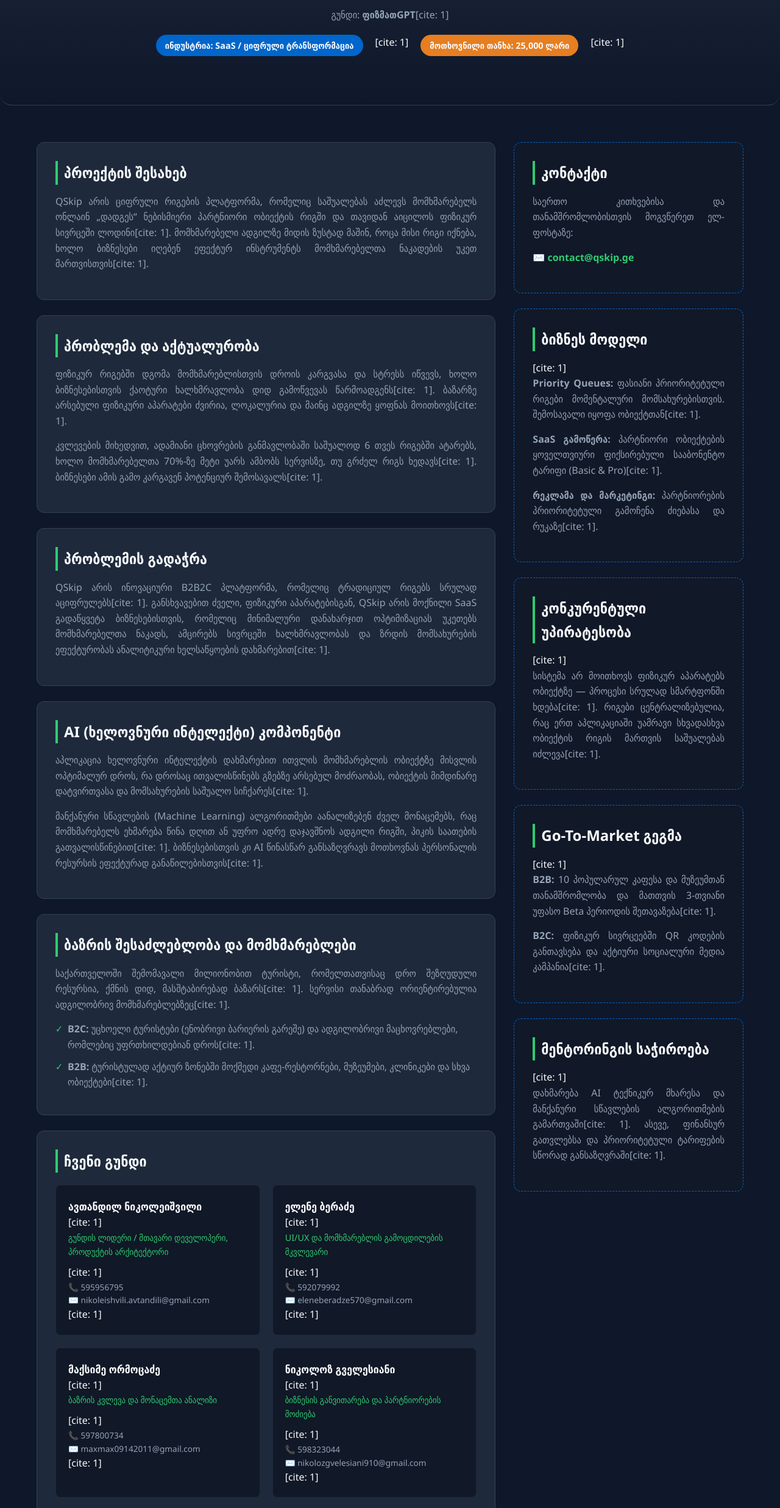
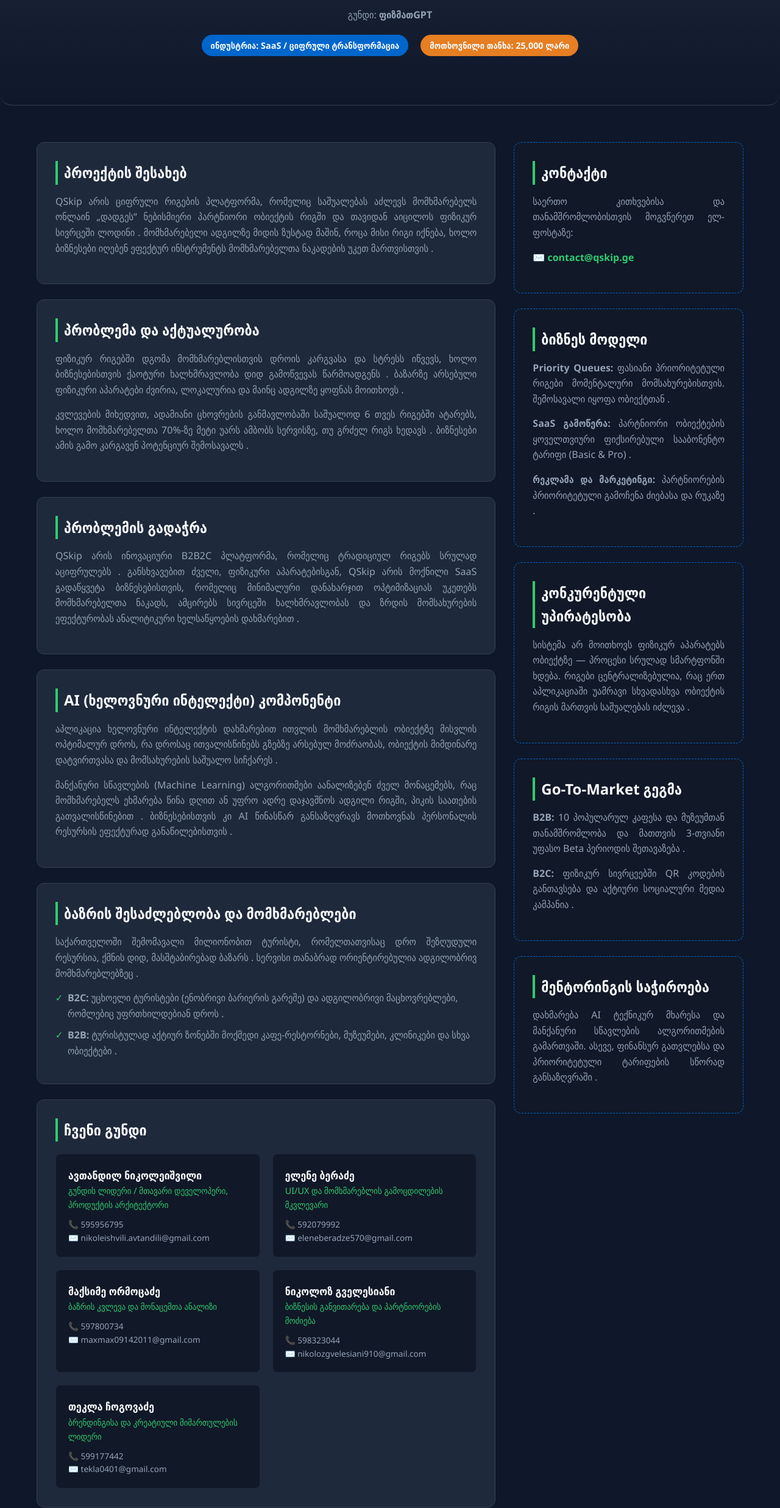
Before and after one commit to Avto11/website-script-testing, a plain HTML site: page index.html in a window 1280 px wide. Shown: the part 188-2661 px from the top of the page at 61% size. Drawn offline with Linux system fonts and the light colour scheme.

Commit message:
Update index.html

```diff
--- a/index.html
+++ b/index.html
@@ -188,11 +188,11 @@
             <h1>QSkip</h1>
             <div class="tagline">ციფრული რიგების პლატფორმა</div>
             <p style="max-width: 700px; margin: 0 auto; text-align: center;">
-                გუნდი: <strong>ფიზმათGPT</strong>[cite: 1]
+                გუნდი: <strong>ფიზმათGPT</strong> <!--[cite: 1] -->
             </p>
             <div class="meta-info">
-                <span class="badge">ინდუსტრია: SaaS / ციფრული ტრანსფორმაცია</span>[cite: 1]
-                <span class="badge funding">მოთხოვნილი თანხა: 25,000 ლარი</span>[cite: 1]
+                <span class="badge">ინდუსტრია: SaaS / ციფრული ტრანსფორმაცია</span> <!--[cite: 1] -->
+                <span class="badge funding">მოთხოვნილი თანხა: 25,000 ლარი</span> <!--[cite: 1] -->
             </div>
         </div>
     </header>
@@ -204,32 +204,32 @@
             <main>
                 <section id="about">
                     <h2>პროექტის შესახებ</h2>
-                    <p>QSkip არის ციფრული რიგების პლატფორმა, რომელიც საშუალებას აძლევს მომხმარებელს ონლაინ „დადგეს“ ნებისმიერი პარტნიორი ობიექტის რიგში და თავიდან აიცილოს ფიზიკურ სივრცეში ლოდინი[cite: 1]. მომხმარებელი ადგილზე მიდის ზუსტად მაშინ, როცა მისი რიგი იქნება, ხოლო ბიზნესები იღებენ ეფექტურ ინსტრუმენტს მომხმარებელთა ნაკადების უკეთ მართვისთვის[cite: 1].</p>
+                    <p>QSkip არის ციფრული რიგების პლატფორმა, რომელიც საშუალებას აძლევს მომხმარებელს ონლაინ „დადგეს“ ნებისმიერი პარტნიორი ობიექტის რიგში და თავიდან აიცილოს ფიზიკურ სივრცეში ლოდინი <!--[cite: 1] -->. მომხმარებელი ადგილზე მიდის ზუსტად მაშინ, როცა მისი რიგი იქნება, ხოლო ბიზნესები იღებენ ეფექტურ ინსტრუმენტს მომხმარებელთა ნაკადების უკეთ მართვისთვის <!--[cite: 1] -->.</p>
                 </section>
 
                 <section id="problem">
                     <h2>პრობლემა და აქტუალურობა</h2>
-                    <p>ფიზიკურ რიგებში დგომა მომხმარებლისთვის დროის კარგვასა და სტრესს იწვევს, ხოლო ბიზნესებისთვის ქაოტური ხალხმრავლობა დიდ გამოწვევას წარმოადგენს[cite: 1]. ბაზარზე არსებული ფიზიკური აპარატები ძვირია, ლოკალურია და მაინც ადგილზე ყოფნას მოითხოვს[cite: 1].</p>
-                    <p>კვლევების მიხედვით, ადამიანი ცხოვრების განმავლობაში საშუალოდ 6 თვეს რიგებში ატარებს, ხოლო მომხმარებელთა 70%-ზე მეტი უარს ამბობს სერვისზე, თუ გრძელ რიგს ხედავს[cite: 1]. ბიზნესები ამის გამო კარგავენ პოტენციურ შემოსავალს[cite: 1].</p>
+                    <p>ფიზიკურ რიგებში დგომა მომხმარებლისთვის დროის კარგვასა და სტრესს იწვევს, ხოლო ბიზნესებისთვის ქაოტური ხალხმრავლობა დიდ გამოწვევას წარმოადგენს <!--[cite: 1] -->. ბაზარზე არსებული ფიზიკური აპარატები ძვირია, ლოკალურია და მაინც ადგილზე ყოფნას მოითხოვს <!--[cite: 1] -->.</p>
+                    <p>კვლევების მიხედვით, ადამიანი ცხოვრების განმავლობაში საშუალოდ 6 თვეს რიგებში ატარებს, ხოლო მომხმარებელთა 70%-ზე მეტი უარს ამბობს სერვისზე, თუ გრძელ რიგს ხედავს <!--[cite: 1] -->. ბიზნესები ამის გამო კარგავენ პოტენციურ შემოსავალს <!--[cite: 1] -->.</p>
                 </section>
 
                 <section id="solution">
                     <h2>პრობლემის გადაჭრა</h2>
-                    <p>QSkip არის ინოვაციური B2B2C პლატფორმა, რომელიც ტრადიციულ რიგებს სრულად აციფრულებს[cite: 1]. განსხვავებით ძველი, ფიზიკური აპარატებისგან, QSkip არის მოქნილი SaaS გადაწყვეტა ბიზნესებისთვის, რომელიც მინიმალური დანახარჯით ოპტიმიზაციას უკეთებს მომხმარებელთა ნაკადს, ამცირებს სივრცეში ხალხმრავლობას და ზრდის მომსახურების ეფექტურობას ანალიტიკური ხელსაწყოების დახმარებით[cite: 1].</p>
+                    <p>QSkip არის ინოვაციური B2B2C პლატფორმა, რომელიც ტრადიციულ რიგებს სრულად აციფრულებს <!--[cite: 1] -->. განსხვავებით ძველი, ფიზიკური აპარატებისგან, QSkip არის მოქნილი SaaS გადაწყვეტა ბიზნესებისთვის, რომელიც მინიმალური დანახარჯით ოპტიმიზაციას უკეთებს მომხმარებელთა ნაკადს, ამცირებს სივრცეში ხალხმრავლობას და ზრდის მომსახურების ეფექტურობას ანალიტიკური ხელსაწყოების დახმარებით <!--[cite: 1] -->.</p>
                 </section>
 
                 <section id="ai-component">
                     <h2>AI (ხელოვნური ინტელექტი) კომპონენტი</h2>
-                    <p>აპლიკაცია ხელოვნური ინტელექტის დახმარებით ითვლის მომხმარებლის ობიექტზე მისვლის ოპტიმალურ დროს, რა დროსაც ითვალისწინებს გზებზე არსებულ მოძრაობას, ობიექტის მიმდინარე დატვირთვასა და მომსახურების საშუალო სიჩქარეს[cite: 1].</p>
-                    <p>მანქანური სწავლების (Machine Learning) ალგორითმები აანალიზებენ ძველ მონაცემებს, რაც მომხმარებელს ეხმარება წინა დღით ან უფრო ადრე დაჯავშნოს ადგილი რიგში, პიკის საათების გათვალისწინებით[cite: 1]. ბიზნესებისთვის კი AI წინასწარ განსაზღვრავს მოთხოვნას პერსონალის რესურსის ეფექტურად განაწილებისთვის[cite: 1].</p>
+                    <p>აპლიკაცია ხელოვნური ინტელექტის დახმარებით ითვლის მომხმარებლის ობიექტზე მისვლის ოპტიმალურ დროს, რა დროსაც ითვალისწინებს გზებზე არსებულ მოძრაობას, ობიექტის მიმდინარე დატვირთვასა და მომსახურების საშუალო სიჩქარეს <!--[cite: 1] -->.</p>
+                    <p>მანქანური სწავლების (Machine Learning) ალგორითმები აანალიზებენ ძველ მონაცემებს, რაც მომხმარებელს ეხმარება წინა დღით ან უფრო ადრე დაჯავშნოს ადგილი რიგში, პიკის საათების გათვალისწინებით <!--[cite: 1] -->. ბიზნესებისთვის კი AI წინასწარ განსაზღვრავს მოთხოვნას პერსონალის რესურსის ეფექტურად განაწილებისთვის <!--[cite: 1] -->.</p>
                 </section>
 
                 <section id="market">
                     <h2>ბაზრის შესაძლებლობა და მომხმარებლები</h2>
-                    <p>საქართველოში შემომავალი მილიონობით ტურისტი, რომელთათვისაც დრო შეზღუდული რესურსია, ქმნის დიდ, მასშტაბირებად ბაზარს[cite: 1]. სერვისი თანაბრად ორიენტირებულია ადგილობრივ მომხმარებლებზეც[cite: 1].</p>
+                    <p>საქართველოში შემომავალი მილიონობით ტურისტი, რომელთათვისაც დრო შეზღუდული რესურსია, ქმნის დიდ, მასშტაბირებად ბაზარს <!--[cite: 1] -->. სერვისი თანაბრად ორიენტირებულია ადგილობრივ მომხმარებლებზეც <!--[cite: 1] -->.</p>
                     <ul>
-                        <li><strong>B2C:</strong> უცხოელი ტურისტები (ენობრივი ბარიერის გარეშე) და ადგილობრივი მაცხოვრებლები, რომლებიც უფრთხილდებიან დროს[cite: 1].</li>
-                        <li><strong>B2B:</strong> ტურისტულად აქტიურ ზონებში მოქმედი კაფე-რესტორნები, მუზეუმები, კლინიკები და სხვა ობიექტები[cite: 1].</li>
+                        <li><strong>B2C:</strong> უცხოელი ტურისტები (ენობრივი ბარიერის გარეშე) და ადგილობრივი მაცხოვრებლები, რომლებიც უფრთხილდებიან დროს <!--[cite: 1] -->.</li>
+                        <li><strong>B2B:</strong> ტურისტულად აქტიურ ზონებში მოქმედი კაფე-რესტორნები, მუზეუმები, კლინიკები და სხვა ობიექტები <!--[cite: 1] -->.</li>
                     </ul>
                 </section>
 
@@ -237,29 +237,29 @@
                     <h2>ჩვენი გუნდი</h2>
                     <div class="team-grid">
                         <div class="member-card">
-                            <div class="member-name">ავთანდილ ნიკოლეიშვილი</div>[cite: 1]
-                            <div class="member-role">გუნდის ლიდერი / მთავარი დეველოპერი, პროდუქტის არქიტექტორი</div>[cite: 1]
-                            <div class="member-contact">📞 595956795<br>✉️ nikoleishvili.avtandili@gmail.com</div>[cite: 1]
+                            <div class="member-name">ავთანდილ ნიკოლეიშვილი</div> <!--[cite: 1] -->
+                            <div class="member-role">გუნდის ლიდერი / მთავარი დეველოპერი, პროდუქტის არქიტექტორი</div> <!--[cite: 1] -->
+                            <div class="member-contact">📞 595956795<br>✉️ nikoleishvili.avtandili@gmail.com</div> <!--[cite: 1] -->
                         </div>
                         <div class="member-card">
-                            <div class="member-name">ელენე ბერაძე</div>[cite: 1]
-                            <div class="member-role">UI/UX და მომხმარებლის გამოცდილების მკვლევარი</div>[cite: 1]
-                            <div class="member-contact">📞 592079992<br>✉️ eleneberadze570@gmail.com</div>[cite: 1]
+                            <div class="member-name">ელენე ბერაძე</div> <!--[cite: 1] -->
+                            <div class="member-role">UI/UX და მომხმარებლის გამოცდილების მკვლევარი</div> <!--[cite: 1] -->
+                            <div class="member-contact">📞 592079992<br>✉️ eleneberadze570@gmail.com</div> <!--[cite: 1] -->
                         </div>
                         <div class="member-card">
-                            <div class="member-name">მაქსიმე ორმოცაძე</div>[cite: 1]
-                            <div class="member-role">ბაზრის კვლევა და მონაცემთა ანალიზი</div>[cite: 1]
-                            <div class="member-contact">📞 597800734<br>✉️ maxmax09142011@gmail.com</div>[cite: 1]
+                            <div class="member-name">მაქსიმე ორმოცაძე</div> <!--[cite: 1] -->
+                            <div class="member-role">ბაზრის კვლევა და მონაცემთა ანალიზი</div> <!--[cite: 1] -->
+                            <div class="member-contact">📞 597800734<br>✉️ maxmax09142011@gmail.com</div> <!--[cite: 1] -->
                         </div>
                         <div class="member-card">
-                            <div class="member-name">ნიკოლოზ გველესიანი</div>[cite: 1]
-                            <div class="member-role">ბიზნესის განვითარება და პარტნიორების მოძიება</div>[cite: 1]
-                            <div class="member-contact">📞 598323044<br>✉️ nikolozgvelesiani910@gmail.com</div>[cite: 1]
+                            <div class="member-name">ნიკოლოზ გველესიანი</div> <!--[cite: 1] -->
+                            <div class="member-role">ბიზნესის განვითარება და პარტნიორების მოძიება</div> <!--[cite: 1] -->
+                            <div class="member-contact">📞 598323044<br>✉️ nikolozgvelesiani910@gmail.com</div> <!--[cite: 1] -->
                         </div>
                         <div class="member-card">
-                            <div class="member-name">თეკლა ჩოგოვაძე</div>[cite: 1]
-                            <div class="member-role">ბრენდინგისა და კრეატიული მიმართულების ლიდერი</div>[cite: 1]
-                            <div class="member-contact">📞 599177442<br>✉️ tekla0401@gmail.com</div>[cite: 1]
+                            <div class="member-name">თეკლა ჩოგოვაძე</div> <!--[cite: 1] -->
+                            <div class="member-role">ბრენდინგისა და კრეატიული მიმართულების ლიდერი</div> <!--[cite: 1] -->
+                            <div class="member-contact">📞 599177442<br>✉️ tekla0401@gmail.com</div> <!--[cite: 1] -->
                         </div>
                     </div>
                 </section>
@@ -274,26 +274,26 @@
                 </section>
 
                 <section class="sidebar-section">
-                    <h2>ბიზნეს მოდელი</h2>[cite: 1]
-                    <p><strong>Priority Queues:</strong> ფასიანი პრიორიტეტული რიგები მომენტალური მომსახურებისთვის. შემოსავალი იყოფა ობიექტთან[cite: 1].</p>
-                    <p><strong>SaaS გამოწერა:</strong> პარტნიორი ობიექტების ყოველთვიური ფიქსირებული სააბონენტო ტარიფი (Basic & Pro)[cite: 1].</p>
-                    <p><strong>რეკლამა და მარკეტინგი:</strong> პარტნიორების პრიორიტეტული გამოჩენა ძიებასა და რუკაზე[cite: 1].</p>
+                    <h2>ბიზნეს მოდელი</h2> <!--[cite: 1] -->
+                    <p><strong>Priority Queues:</strong> ფასიანი პრიორიტეტული რიგები მომენტალური მომსახურებისთვის. შემოსავალი იყოფა ობიექტთან <!--[cite: 1] -->.</p>
+                    <p><strong>SaaS გამოწერა:</strong> პარტნიორი ობიექტების ყოველთვიური ფიქსირებული სააბონენტო ტარიფი (Basic & Pro) <!--[cite: 1] -->.</p>
+                    <p><strong>რეკლამა და მარკეტინგი:</strong> პარტნიორების პრიორიტეტული გამოჩენა ძიებასა და რუკაზე <!--[cite: 1] -->.</p>
                 </section>
 
                 <section class="sidebar-section">
-                    <h2>კონკურენტული უპირატესობა</h2>[cite: 1]
-                    <p>სისტემა არ მოითხოვს ფიზიკურ აპარატებს ობიექტზე — პროცესი სრულად სმარტფონში ხდება[cite: 1]. რიგები ცენტრალიზებულია, რაც ერთ აპლიკაციაში უამრავი სხვადასხვა ობიექტის რიგის მართვის საშუალებას იძლევა[cite: 1].</p>
+                    <h2>კონკურენტული უპირატესობა</h2> <!--[cite: 1] -->
+                    <p>სისტემა არ მოითხოვს ფიზიკურ აპარატებს ობიექტზე — პროცესი სრულად სმარტფონში ხდება. რიგები ცენტრალიზებულია, რაც ერთ აპლიკაციაში უამრავი სხვადასხვა ობიექტის რიგის მართვის საშუალებას იძლევა <!--[cite: 1] -->.</p>
                 </section>
 
                 <section class="sidebar-section">
-                    <h2>Go-To-Market გეგმა</h2>[cite: 1]
-                    <p><strong>B2B:</strong> 10 პოპულარულ კაფესა და მუზეუმთან თანამშრომლობა და მათთვის 3-თვიანი უფასო Beta პერიოდის შეთავაზება[cite: 1].</p>
-                    <p><strong>B2C:</strong> ფიზიკურ სივრცეებში QR კოდების განთავსება და აქტიური სოციალური მედია კამპანია[cite: 1].</p>
+                    <h2>Go-To-Market გეგმა</h2> <!--[cite: 1] -->
+                    <p><strong>B2B:</strong> 10 პოპულარულ კაფესა და მუზეუმთან თანამშრომლობა და მათთვის 3-თვიანი უფასო Beta პერიოდის შეთავაზება <!--[cite: 1] -->.</p>
+                    <p><strong>B2C:</strong> ფიზიკურ სივრცეებში QR კოდების განთავსება და აქტიური სოციალური მედია კამპანია <!--[cite: 1] -->.</p>
                 </section>
 
                 <section class="sidebar-section">
-                    <h2>მენტორინგის საჭიროება</h2>[cite: 1]
-                    <p>დახმარება AI ტექნიკურ მხარესა და მანქანური სწავლების ალგორითმების გამართვაში[cite: 1]. ასევე, ფინანსურ გათვლებსა და პრიორიტეტული ტარიფების სწორად განსაზღვრაში[cite: 1].</p>
+                    <h2>მენტორინგის საჭიროება</h2> <!--[cite: 1] -->
+                    <p>დახმარება AI ტექნიკურ მხარესა და მანქანური სწავლების ალგორითმების გამართვაში. ასევე, ფინანსურ გათვლებსა და პრიორიტეტული ტარიფების სწორად განსაზღვრაში <!--[cite: 1] -->.</p>
                 </section>
             </aside>
 
```
